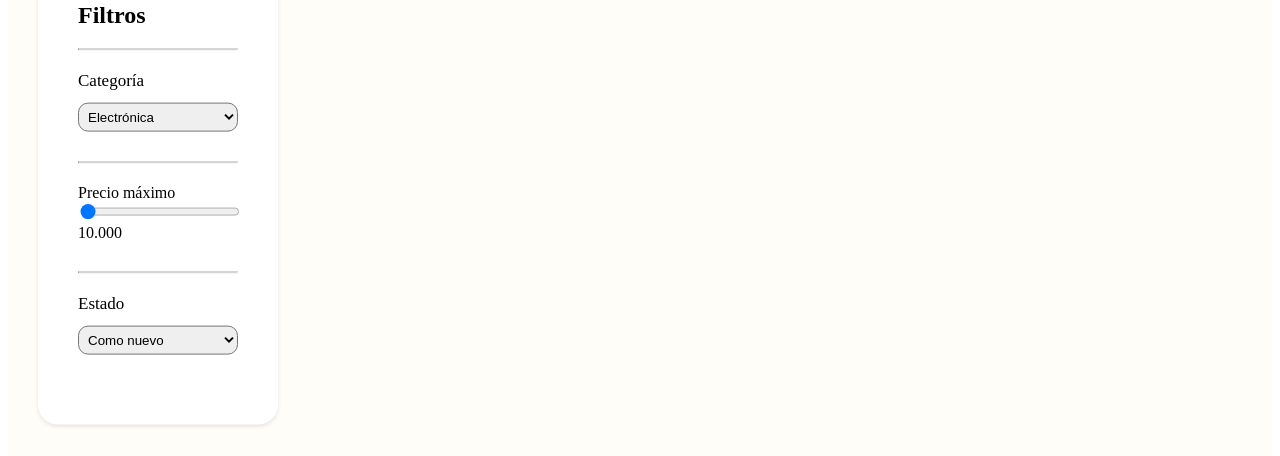
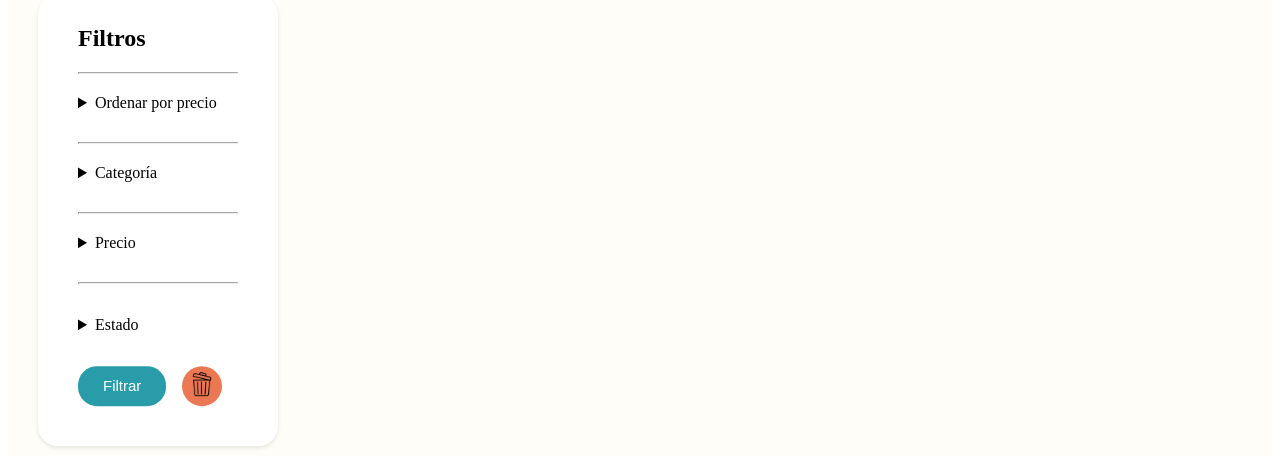
Before and after one commit to AntonioPerez00/TFG, a Vue app in the folder app_secondLife/second-life-front/: page /home in a window 1280 px wide. Shown: the part 202-658 px from the top of the page. Built offline with nearby package versions, Linux system fonts and the light colour scheme; no server answers.

Commit message:
diseño filtros

```diff
--- a/app_secondLife/second-life-front/src/components/FilterBar.vue
+++ b/app_secondLife/second-life-front/src/components/FilterBar.vue
@@ -1,47 +1,79 @@
 <template>
   <aside
-    class="fixed left-4 top-1/2 transform -translate-y-[50%] bg-[#FFFFFF]"
+    class="fixed left-4 top-1/2 transform -translate-y-[45%] bg-[#FFFFFF]"
     id="filterBar"
   >
     <h2 class="text-xl font-semibold mb-4">Filtros</h2>
 
   <hr>
 
+  <!-- Ordenar por precio -->
+    <details class="filtros">
+      <summary class="cursor-pointer text-base font-medium">Ordenar por precio</summary>
+      <div class="mt-2">
+        <select class="select_category">
+          <option>Ascendente</option>
+          <option>Descendente</option>
+        </select>
+      </div>
+    </details>
+    <hr />
+
     <!-- Filtro por categoría -->
-    <div class="filtros">
-      <label class="label_category">Categoría</label>
+    <details class="filtros">
+      <summary class="cursor-pointer text-base font-medium">Categoría</summary>
+       <div class="mt-2">
       <select class="select_category">
         <option>Electrónica</option>
         <option>Ropa</option>
         <option>Muebles</option>
       </select>
-    </div>
+      </div>
+    </details>
     <hr>
 
     <!-- Filtro por precio -->
-    <div class="filtros">
-      <label>Precio máximo</label>
-      <input type="range" min="0" max="100000" class="w-full" />
-      <span>10.000</span>
-    </div>
+    <details class="filtros">
+      <summary class="cursor-pointer text-base font-medium">Precio</summary>
+      <div class="pt-[1rem]">
+        <span>Desde</span>
+        <input type="number" class="mt-[rem] ml-[1rem] mr-[0.5rem] w-[4em]">
+        <span>€</span>
+      </div>
+        <!-- haz esto porfa: El desde debe ser mas alto que el hasta -->
+      <div class="mt-[1rem]">
+        <span>Hasta</span>
+        <input type="number" class="mt-[rem] ml-[1rem] mr-[0.5rem] w-[4em]">
+        <span>€</span>
+      </div>
+    </details>
 
     <hr>
 
     <!-- Filtro por estado -->
-    <div class="filtros">
-      <label class="label_category">Estado</label>
+    <details class="mt-[2rem]">
+      <summary class="cursor-pointer text-base font-medium">Estado</summary>
       <select class="select_category">
         <option>Como nuevo</option>
         <option>Bueno</option>
         <option>regular</option>
       </select>
+    </details>
+
+    <div class="mt-[2rem] p-0 flex">
+      <button type="submit" class="bg-[#299CA9] border-none text-[#FFFFFF] rounded-[1.2rem] pt-[10px] pb-[10px] pl-[25px] pr-[25px] text-[15px]">
+        Filtrar
+      </button>
+
+      <button type="submit" class="bg-[#EC7753] border-none text-[#FFFFFF] rounded-full text-[15px] w-[2.5rem] h-[2.5rem] ml-[1rem]">
+        <img src="../assets/papelera.png" alt="papelera" class="w-[1.5rem] h-[1.5rem]">
+      </button>
     </div>
-
-
   </aside>
 </template>
 
 <script setup>
+// import papelera from '../assets/papelera.png'
 // Todo estático por ahora
 </script>
 
```
Also changed, not shown: app_secondLife/second-life-front/src/assets/papelera.png (added).
